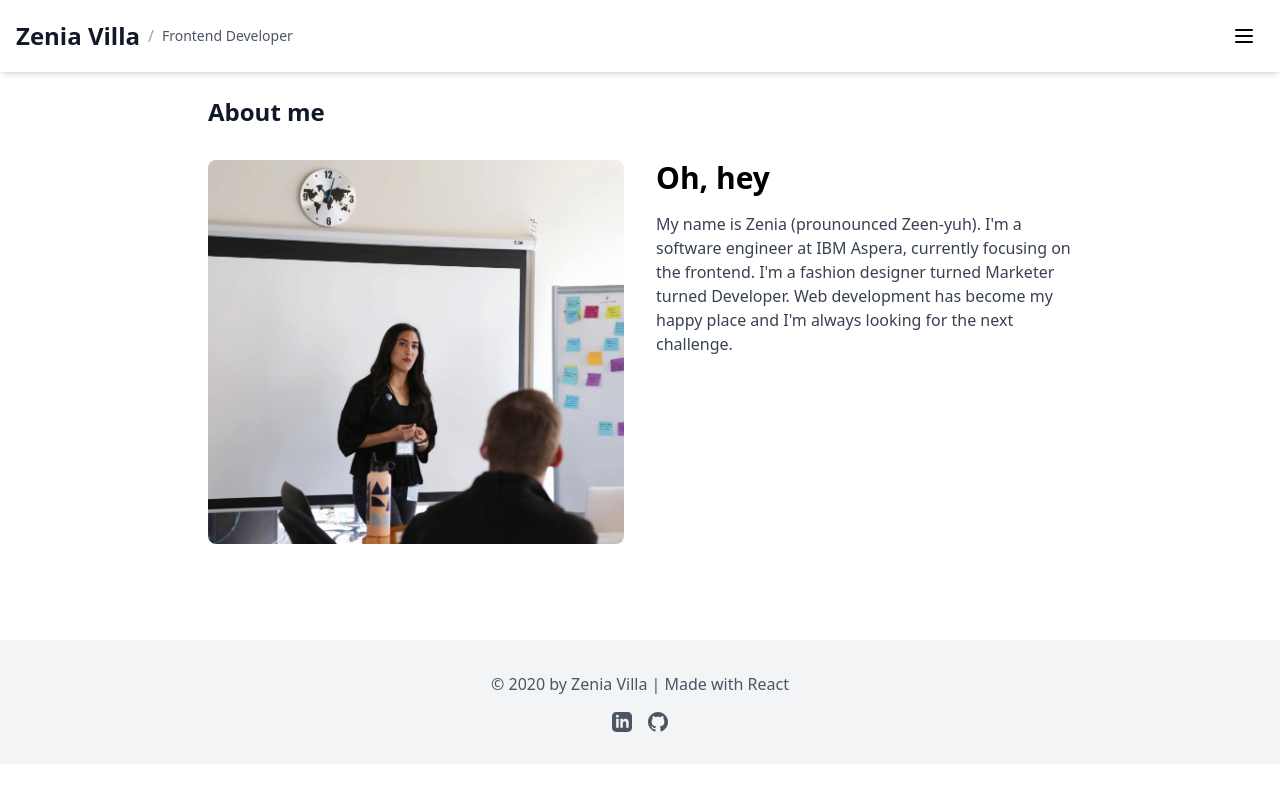
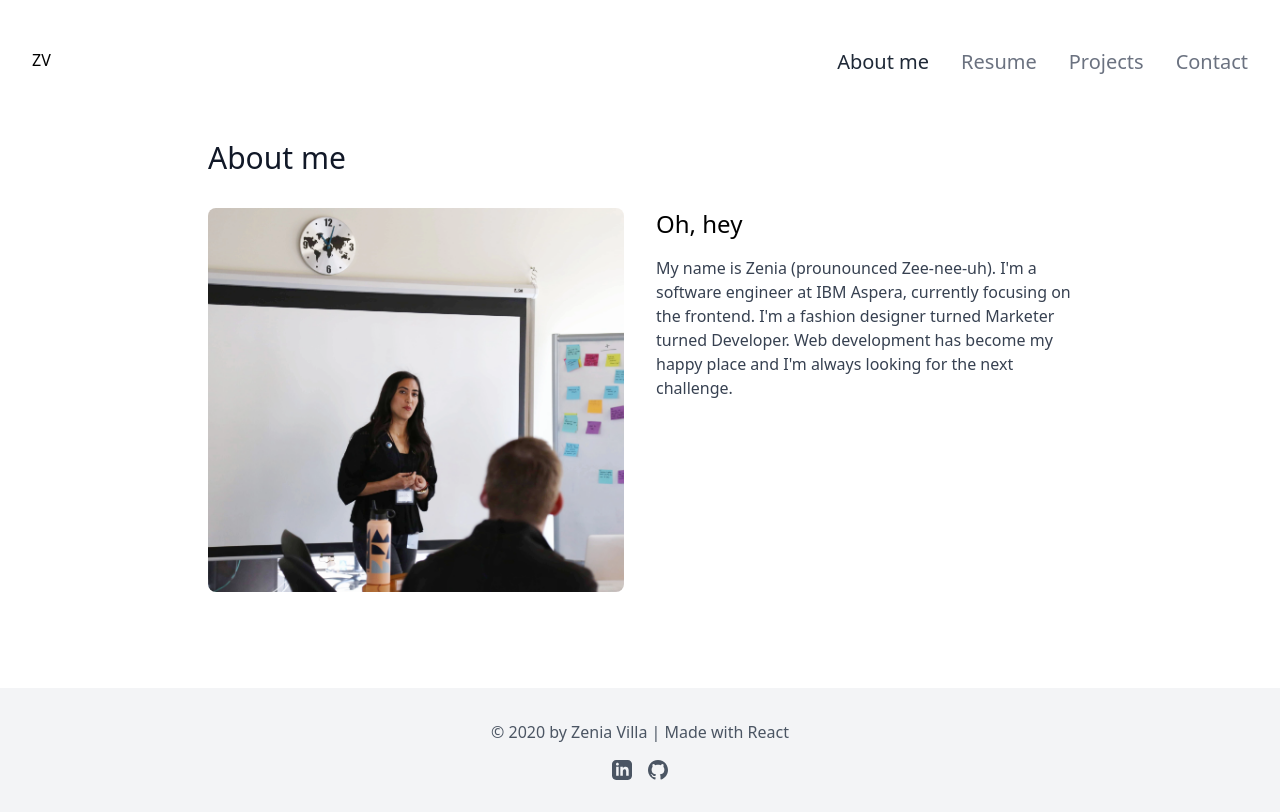
Before and after one commit to zeniavilla/zenia-villa-web, a React (Vite) app: page /about in a window 1280 px wide. Built offline with nearby package versions, Linux system fonts and the light colour scheme.

Commit message:
organize /pages ; rework top nav

```diff
--- a/index.html
+++ b/index.html
@@ -2,11 +2,11 @@
 <html lang="en">
   <head>
     <meta charset="UTF-8" />
-    <meta name="description" content="The portfolio of Zenia Villa, a Product Engineer based in the San Francisco Bay Area.">
+    <meta name="description" content="The portfolio of Zenia Villa, a Frontend Product Engineer based in the San Francisco Bay Area.">
     <meta name="keywords" content="zenia, villa, zenia villa, web design, illustration, front-end, front end, frontend, ui, ux, design, developer, full stack, product, engineer">
     <meta name="viewport" content="width=device-width, initial-scale=1.0" />
     <link rel="icon" href="/favicon.ico" />
-    <title>Zenia Villa | Product Engineer</title>
+    <title>Zenia Villa | Frontend Product Engineer</title>
   </head>
   <body>
     <noscript>You need to enable JavaScript to run this app.</noscript>
--- a/src/App.tsx
+++ b/src/App.tsx
@@ -1,9 +1,9 @@
 import TopNavigation from '@/components/top-navigation/top-navigation.tsx';
 import { BrowserRouter as Router, Route, Routes } from 'react-router';
-import About from '@/components/about/about.tsx';
-import Contact from '@/components/contact/contact.tsx';
+import About from '@/pages/about/about.tsx';
+import Contact from '@/pages/contact/contact.tsx';
 import Resume from '@/components/resume/resume.tsx';
-import Projects from '@/components/projects/all/projects.tsx';
+import Projects from '@/pages/projects/all/projects.tsx';
 import Footer from '@/components/footer/footer.tsx';
 
 const App = () => {
--- a/src/components/section-title/section-title.tsx
+++ b/src/components/section-title/section-title.tsx
@@ -6,7 +6,13 @@ interface SectionTitleProps {
   linkText?: string;
 }
 
-function SectionTitle({ size = 'h4', title, subtitle, link, linkText }: SectionTitleProps) {
+function SectionTitle({
+  size = 'h3',
+  title,
+  subtitle,
+  link,
+  linkText
+}: SectionTitleProps) {
   const sizeClasses = {
     h1: 'text-5xl',
     h2: 'text-4xl',
@@ -16,13 +22,11 @@ function SectionTitle({ size = 'h4', title, subtitle, link, linkText }: SectionT
     h6: 'text-lg',
   };
 
-  const Tag = size as keyof JSX.IntrinsicElements;
-
   return (
     <div className="mb-6">
-      <Tag className={`${sizeClasses[size]} font-bold text-gray-900 mb-2`}>
+      <div className={`${sizeClasses[size]} font-medium text-gray-900 mb-2`}>
         {title}
-      </Tag>
+      </div>
       {subtitle && (
         <p className="text-base text-gray-600 mb-2">{subtitle}</p>
       )}
--- a/src/components/top-navigation/top-navigation.tsx
+++ b/src/components/top-navigation/top-navigation.tsx
@@ -1,5 +1,6 @@
 import { useState } from 'react';
-import { Link } from 'react-router';
+import { Link, NavLink } from 'react-router';
+import { cn } from '@/lib/utils.ts';
 
 const navLinks = [
   { title: 'About me', path: '/about' },
@@ -8,7 +9,7 @@ const navLinks = [
   { title: 'Contact', path: '/contact' },
 ];
 
-function TopNavigation() {
+const MobileNav = () => {
   const [drawerOpen, setDrawerOpen] = useState(false);
 
   return (
@@ -19,7 +20,7 @@ function TopNavigation() {
             <Link to="/" className="flex items-center gap-2 no-underline">
               <h1 className="text-2xl font-bold text-gray-900">Zenia Villa</h1>
               <span className="text-gray-400 hidden sm:inline">/</span>
-              <span className="text-sm text-gray-600 hidden sm:inline">Frontend Developer</span>
+              <span className="text-sm text-gray-600 hidden sm:inline">Frontend Product Engineer</span>
             </Link>
 
             <button
@@ -72,6 +73,36 @@ function TopNavigation() {
       )}
     </>
   );
+};
+
+const DesktopNav = () => {
+  return (
+    <div className="flex flex-row gap-8 pt-12 pb-8 pl-8 pr-8">
+      <div>ZV</div>
+      <div className="ml-auto"></div>
+      {
+        navLinks.map((link) => (
+          <NavLink
+            to={link.path}
+            key={link.title}
+            className={
+            ({isActive}) =>
+              cn(
+                "text-xl",
+                isActive ? "font-medium text-gray-800" : "font-light text-gray-500"
+              )
+            }
+          >
+            {link.title}
+          </NavLink>
+        ))
+      }
+    </div>
+  );
+};
+
+const TopNavigation = () => {
+  return <DesktopNav />;
 }
 
 export default TopNavigation;
--- a/src/components/about/about.tsx
+++ b/src/pages/about/about.tsx
@@ -1,5 +1,5 @@
 import zv from '@/assets/images/pollinate-presentation.webp';
-import SectionTitle from '../section-title/section-title';
+import SectionTitle from '../../components/section-title/section-title.tsx';
 
 function About() {
   return (
@@ -14,9 +14,9 @@ function About() {
           />
         </div>
         <div className="space-y-4">
-          <h2 className="text-3xl font-bold">Oh, hey</h2>
+          <h2 className="text-2xl font-medium">Oh, hey</h2>
           <p className="text-gray-700">
-            My name is Zenia (prounounced Zeen-yuh). I'm a software engineer at IBM Aspera, currently focusing on the frontend.
+            My name is Zenia (prounounced Zee-nee-uh). I'm a software engineer at IBM Aspera, currently focusing on the frontend.
             I'm a fashion designer turned Marketer turned
             Developer. Web development has become my happy place and I'm
             always looking for the next challenge.
--- a/src/components/contact/contact.tsx
+++ b/src/pages/contact/contact.tsx
@@ -1,4 +1,4 @@
-import SectionTitle from '../section-title/section-title';
+import SectionTitle from '../../components/section-title/section-title.tsx';
 
 function Contact() {
   return (
--- a/src/components/projects/all/projects.tsx
+++ b/src/pages/projects/all/projects.tsx
@@ -1,9 +1,9 @@
-import SectionTitle from '../../section-title/section-title';
+import SectionTitle from '../../../components/section-title/section-title.tsx';
 import byok1 from '@/assets/images/byok1.webp';
 import byok2 from '@/assets/images/byok2.webp';
 import favorites from '@/assets/images/favorites.webp';
 import transfers from '@/assets/images/transfers.webp';
-import ProjectDetails from '../details/project';
+import ProjectDetails from '../details/project.tsx';
 
 function Projects() {
   return (
--- /dev/null
+++ b/src/vite-env.d.ts
@@ -0,0 +1,31 @@
+/// <reference types="vite/client" />
+
+declare module '*.webp' {
+  const src: string;
+  export default src;
+}
+
+declare module '*.png' {
+  const src: string;
+  export default src;
+}
+
+declare module '*.jpg' {
+  const src: string;
+  export default src;
+}
+
+declare module '*.jpeg' {
+  const src: string;
+  export default src;
+}
+
+declare module '*.svg' {
+  const src: string;
+  export default src;
+}
+
+declare module '*.pdf' {
+  const src: string;
+  export default src;
+}
```
Also changed, not shown: src/pages/projects/details/project.tsx (renamed from src/components/projects/details/project.tsx).
